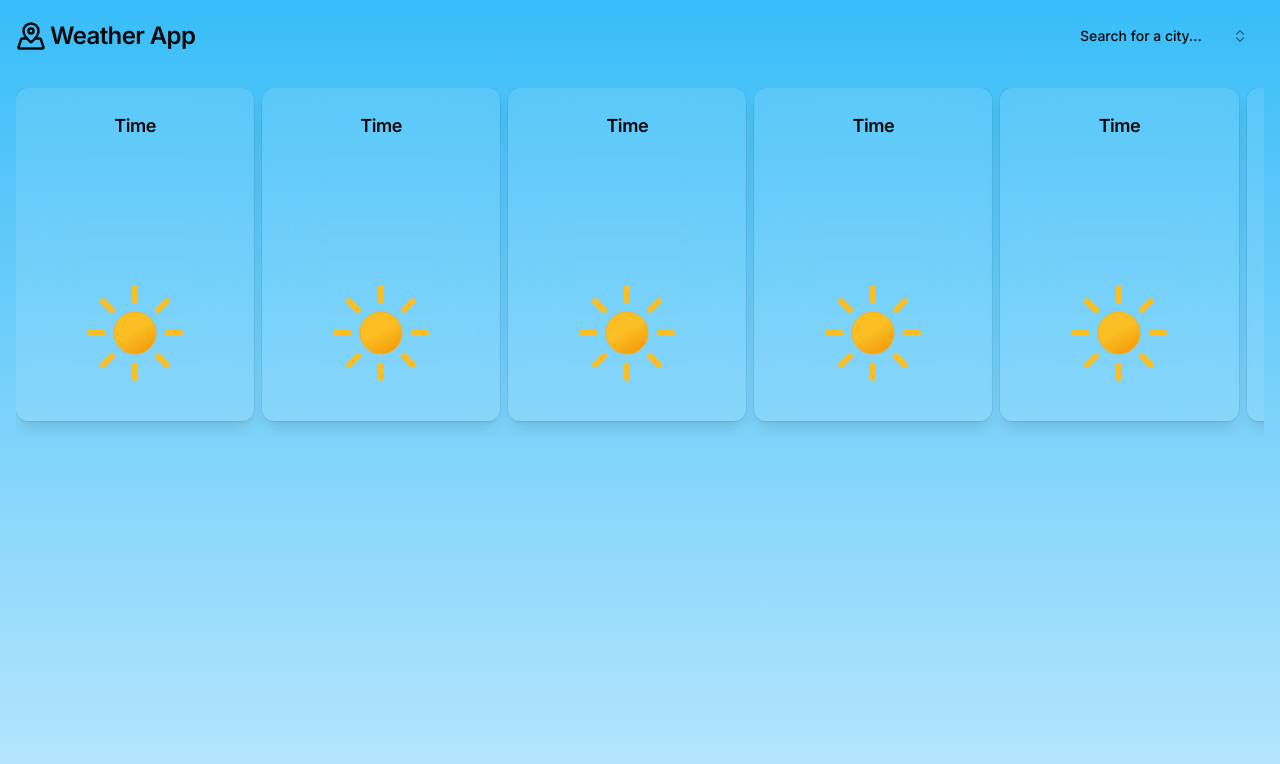
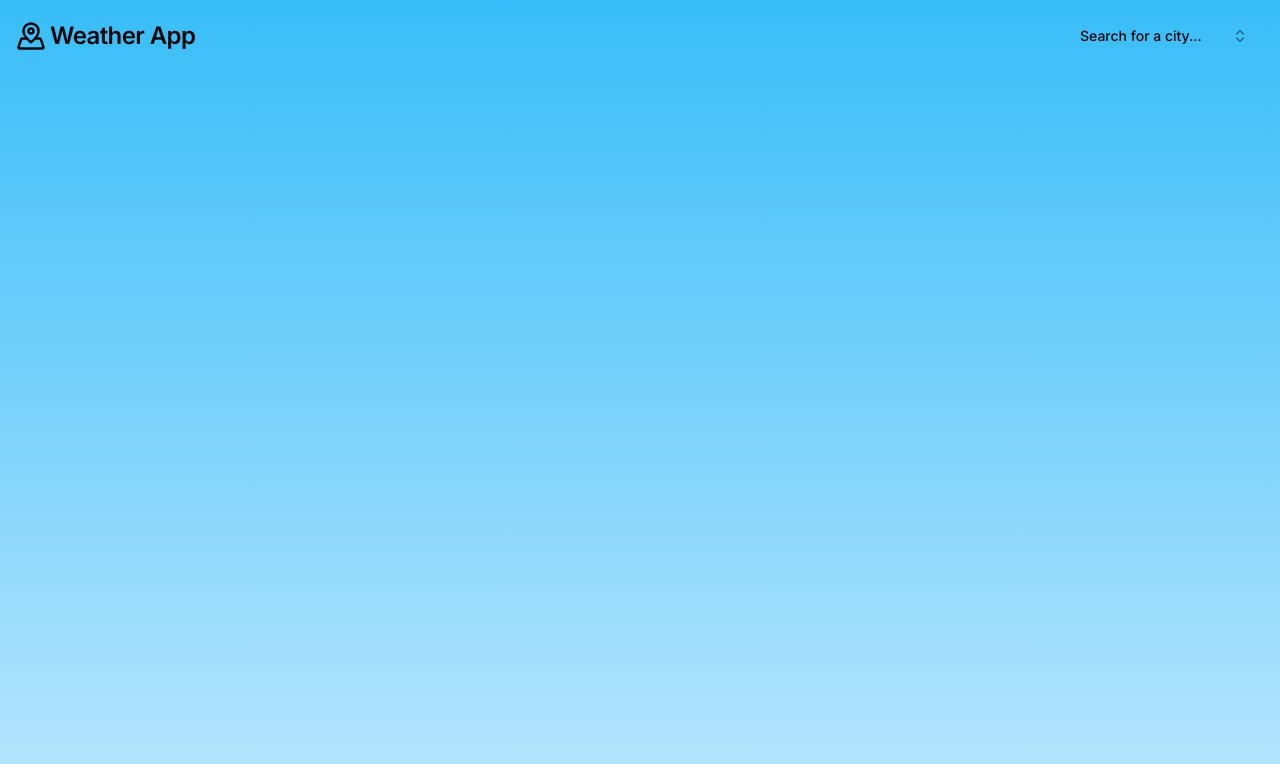
Before and after one commit to PHNTMbandit/project-zeus, a Next.js app: page / in a window 1280 px wide. Shown: the top 764 px of the page. Built offline with nearby package versions, Linux system fonts and the light colour scheme.

Commit message:
Added forecast

```diff
--- a/src/api/geoDB.ts
+++ b/src/api/weather-api.ts
@@ -23,3 +23,16 @@ export const getWeather = async (city: City | null) => {
     console.error(error);
   }
 };
+
+export const getForecast = async (city: City | null) => {
+  try {
+    const response = await fetch(
+      `https://api.openweathermap.org/data/2.5/forecast?q=${city?.name}&units=metric&appid=beee9aed34af7b7e2e938db81d68bb9e`
+    );
+
+    const data = await response.json();
+    return data;
+  } catch (error) {
+    console.error(error);
+  }
+};
--- a/src/app/layout.tsx
+++ b/src/app/layout.tsx
@@ -4,6 +4,7 @@ import type { Metadata } from "next";
 import { Inter as FontSans } from "next/font/google";
 import CityProvider from "@/hooks/city-provider";
 import WeatherProvider from "@/hooks/weather-provider";
+import ForecastProvider from "@/hooks/forecast-provider";
 
 export const metadata: Metadata = {
   title: "Weather App",
@@ -28,7 +29,9 @@ export default async function RootLayout({
           fontSans.variable
         )}>
         <CityProvider>
-          <WeatherProvider>{children}</WeatherProvider>
+          <WeatherProvider>
+            <ForecastProvider>{children}</ForecastProvider>
+          </WeatherProvider>
         </CityProvider>
       </body>
     </html>
--- a/src/app/page.tsx
+++ b/src/app/page.tsx
@@ -1,25 +1,13 @@
-import { ForecastCard } from "@/components/forecast-card";
 import { WeatherDashboard } from "@/components/weather-dashboard";
-import { ScrollArea, ScrollBar } from "@/components/ui/scroll-area";
 import { Header } from "@/components/header";
-import { useCityContext } from "@/hooks/city-provider";
+import { ForecastDashboard } from "@/components/forecast-dashboard";
 
 export default function Home() {
   return (
     <main className="p-4 flex flex-col gap-4">
       <Header />
       <WeatherDashboard />
-      <ScrollArea className="whitespace-nowrap">
-        <div className="flex gap-2 w-max pb-4">
-          <ForecastCard />
-          <ForecastCard />
-          <ForecastCard />
-          <ForecastCard />
-          <ForecastCard />
-          <ForecastCard />
-        </div>
-        <ScrollBar orientation="horizontal" />
-      </ScrollArea>
+      <ForecastDashboard />
     </main>
   );
 }
--- a/src/components/Header.tsx
+++ b/src/components/Header.tsx
@@ -5,7 +5,7 @@ import { useState } from "react";
 import { cn } from "@/lib/utils";
 import { Logo } from "./logo";
 import { useCityContext } from "@/hooks/city-provider";
-import { getCity, getWeather } from "@/api/geoDB";
+import { getCity, getWeather, getForecast } from "@/api/weather-api";
 import { City } from "@/types/city";
 import { Button } from "@/components/ui/button";
 import {
@@ -23,6 +23,7 @@ import {
 } from "@/components/ui/popover";
 import { ChevronsUpDown, Check } from "lucide-react";
 import { useWeatherContext } from "@/hooks/weather-provider";
+import { useForecastContext } from "@/hooks/forecast-provider";
 
 export interface HeaderProps
   extends React.InputHTMLAttributes<HTMLDivElement> {}
@@ -33,10 +34,12 @@ const Header = React.forwardRef<HTMLDivElement, HeaderProps>(
     const [open, setOpen] = React.useState(false);
     const { city, setCity } = useCityContext();
     const { setWeather } = useWeatherContext();
+    const { setForecast } = useForecastContext();
 
     const handleClick = async (city: City | null) => {
       setCity(city);
       setWeather(await getWeather(city));
+      setForecast(await getForecast(city));
     };
 
     const handleInputChange = async (
--- a/src/components/forecast-card.tsx
+++ b/src/components/forecast-card.tsx
@@ -2,28 +2,34 @@ import * as React from "react";
 import { cn } from "@/lib/utils";
 import Image from "next/image";
 import { GlassEffect } from "./glass-effect";
+import { ForecastItem } from "@/types/forecast";
 
 export interface ForecastCardProps
-  extends React.InputHTMLAttributes<HTMLDivElement> {}
+  extends React.InputHTMLAttributes<HTMLDivElement> {
+  forecast: ForecastItem;
+}
 
 const ForecastCard = React.forwardRef<HTMLDivElement, ForecastCardProps>(
-  ({ className, children, ...props }, ref) => {
+  ({ forecast, className, children, ...props }, ref) => {
     return (
       <GlassEffect
-        className={cn(
-          "flex flex-col items-center justify-between w-[63mm] h-[88mm] ",
-          className
-        )}
+        className={cn("flex flex-col items-center w-48", className)}
         ref={ref}
         {...props}>
         {children}
-        <h4>Time</h4>
+        <h2>{Math.round(forecast.main.temp)}°</h2>
         <Image
           src={"/images/clear-day.svg"}
           alt="Clouds"
           width="128"
           height="128"
         />
+        <h4 className="text-wrap">
+          {new Date(forecast.dt_txt).toDateString().split(" ")[0]}{" "}
+          {new Date(forecast.dt_txt)
+            .toLocaleTimeString()
+            .replace(/00:([^:]+)$/, "$1")}
+        </h4>
       </GlassEffect>
     );
   }
--- /dev/null
+++ b/src/components/forecast-dashboard.tsx
@@ -0,0 +1,42 @@
+"use client";
+
+import * as React from "react";
+import { cn } from "@/lib/utils";
+import { ScrollArea, ScrollBar } from "@/components/ui/scroll-area";
+import { ForecastCard } from "./forecast-card";
+import { useForecastContext } from "@/hooks/forecast-provider";
+
+export interface ForecastDashboardProps
+  extends React.InputHTMLAttributes<HTMLDivElement> {}
+
+const ForecastDashboard = React.forwardRef<
+  HTMLDivElement,
+  ForecastDashboardProps
+>(({ className, children, ...props }, ref) => {
+  const { forecast } = useForecastContext();
+
+  return (
+    <div
+      className={cn("", className)}
+      ref={ref}
+      {...props}>
+      {children}
+      <ScrollArea className="whitespace-nowrap">
+        <div className="flex gap-2 w-max pb-4">
+          {forecast &&
+            forecast.list.map((item, index) => (
+              <ForecastCard
+                forecast={item}
+                key={index}
+              />
+            ))}
+        </div>
+        <ScrollBar orientation="horizontal" />
+      </ScrollArea>
+    </div>
+  );
+});
+
+ForecastDashboard.displayName = "ForecastDashboard";
+
+export { ForecastDashboard };
--- a/src/components/weather-dashboard.tsx
+++ b/src/components/weather-dashboard.tsx
@@ -16,7 +16,7 @@ const WeatherDashboard = React.forwardRef<
   WeatherDashboardProps
 >(({ className, children, ...props }, ref) => {
   const { city } = useCityContext();
-  const { weather } = useWeatherContext();
+  const { weather: weather } = useWeatherContext();
   console.log(weather);
   return (
     <div
--- /dev/null
+++ b/src/hooks/forecast-provider.tsx
@@ -0,0 +1,33 @@
+"use client";
+
+import { Forecast } from "@/types/forecast";
+import React, { createContext, useContext, useState } from "react";
+
+type ForecastContext = {
+  forecast: Forecast | null;
+  setForecast: React.Dispatch<React.SetStateAction<Forecast | null>>;
+};
+
+const ForecastContext = createContext<ForecastContext | null>(null);
+
+const ForecastProvider = ({ children }: { children: React.ReactNode }) => {
+  const [forecast, setForecast] = useState<Forecast | null>(null);
+
+  return (
+    <ForecastContext.Provider value={{ forecast, setForecast }}>
+      {children}
+    </ForecastContext.Provider>
+  );
+};
+
+export default ForecastProvider;
+
+export const useForecastContext = () => {
+  const context = useContext(ForecastContext);
+
+  if (!context) {
+    throw new Error("useForecastContext must be used within a UserProvider");
+  }
+
+  return context;
+};
--- a/src/hooks/weather-provider.tsx
+++ b/src/hooks/weather-provider.tsx
@@ -14,7 +14,7 @@ const WeatherProvider = ({ children }: { children: React.ReactNode }) => {
   const [weather, setWeather] = useState<Weather | null>(null);
 
   return (
-    <WeatherContext.Provider value={{ weather, setWeather }}>
+    <WeatherContext.Provider value={{ weather: weather, setWeather }}>
       {children}
     </WeatherContext.Provider>
   );
--- /dev/null
+++ b/src/types/forecast.ts
@@ -0,0 +1,8 @@
+export type Forecast = {
+  list: ForecastItem[];
+};
+
+export type ForecastItem = {
+  dt_txt: string;
+  main: { temp: number };
+};
```
